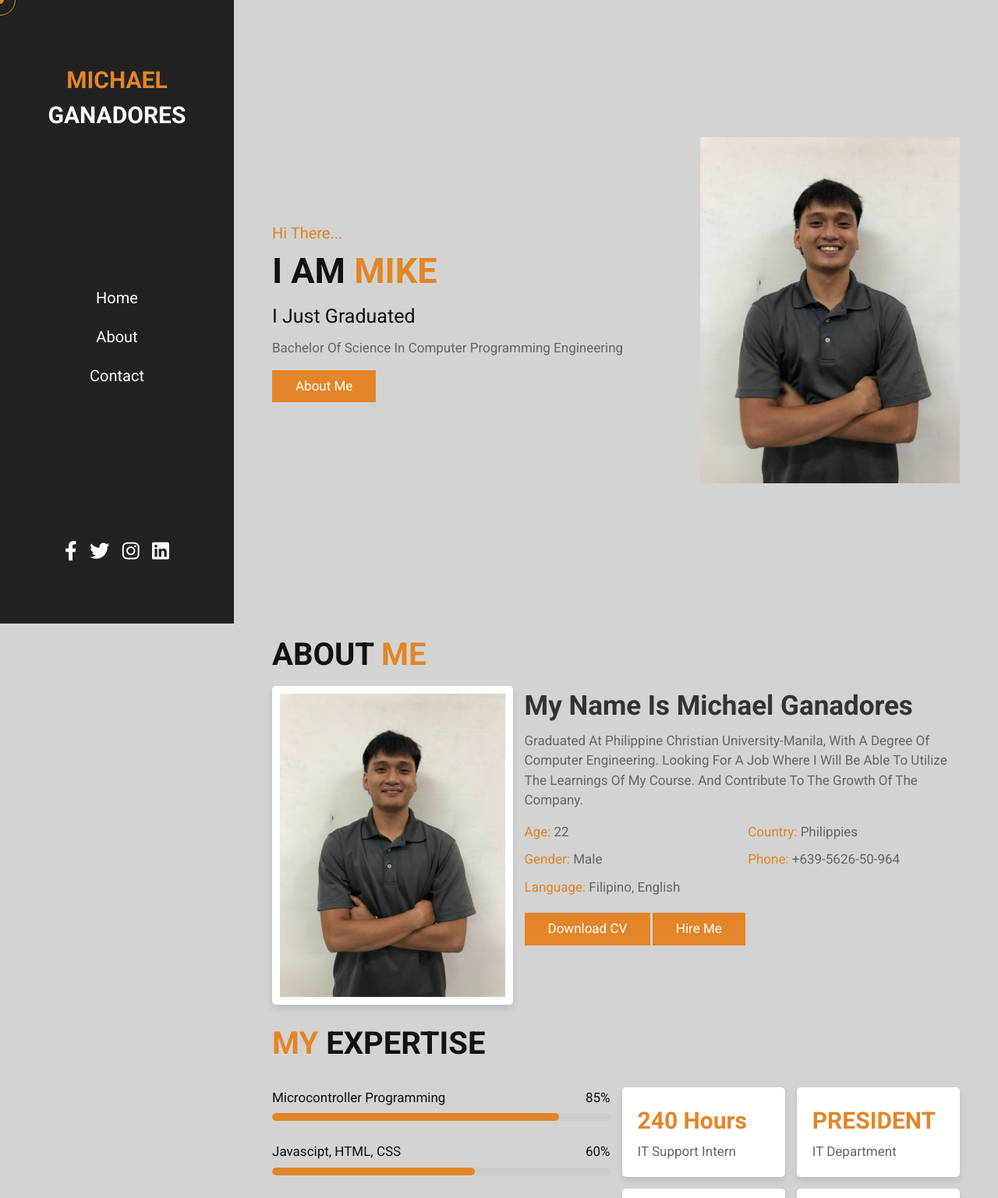
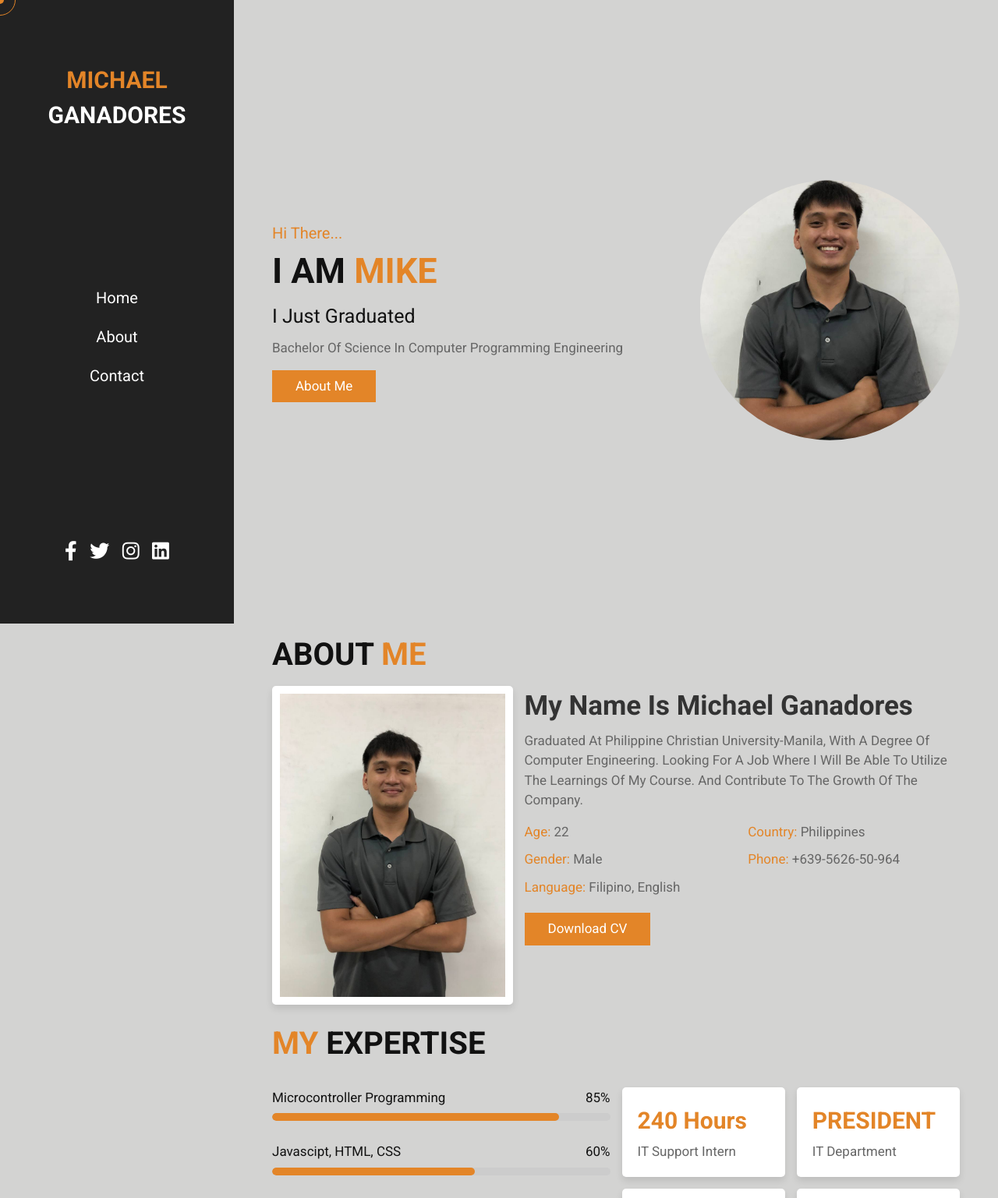
Before and after one commit to MichaelGanadores/myportfolio, a plain HTML site: page index.html in a window 1280 px wide. Shown: the top 1537 px of the page at 78% size. Drawn offline with Linux system fonts and the light colour scheme.

Commit message:
first commit

```diff
--- a/css/style.css
+++ b/css/style.css
@@ -165,6 +165,7 @@ header .follow a:hover{
 
 .home .image img{
     width:100%;
+    clip-path: circle();
 }
 
 .home .content{
--- a/index.html
+++ b/index.html
@@ -88,14 +88,14 @@
 
             </div>
             <div class="box">
-                <p> <span> Country: </span> Philippies </p>
+                <p> <span> Country: </span> Philippines </p>
                 <p> <span> phone: </span> +639-5626-50-964 </p>
 
 
             </div>
         </div>
         <a href="CV.pdf#" class="btn">download CV</a>
-        <a href="#" class="btn">hire me</a>
+
     </div>
 
 </div>
@@ -187,27 +187,6 @@
 <!-- footer section  -->
 <footer class="footer"> created by <span> michael Ganadores </span> | all rights reserved! </footer>
 
-
-
-
-
-
-
-
-
-
-
-
-
-
-
-
-
-
-
-
-
-
 <!-- custom js file link  -->
 <script src="js/script.js"></script>
 
```
